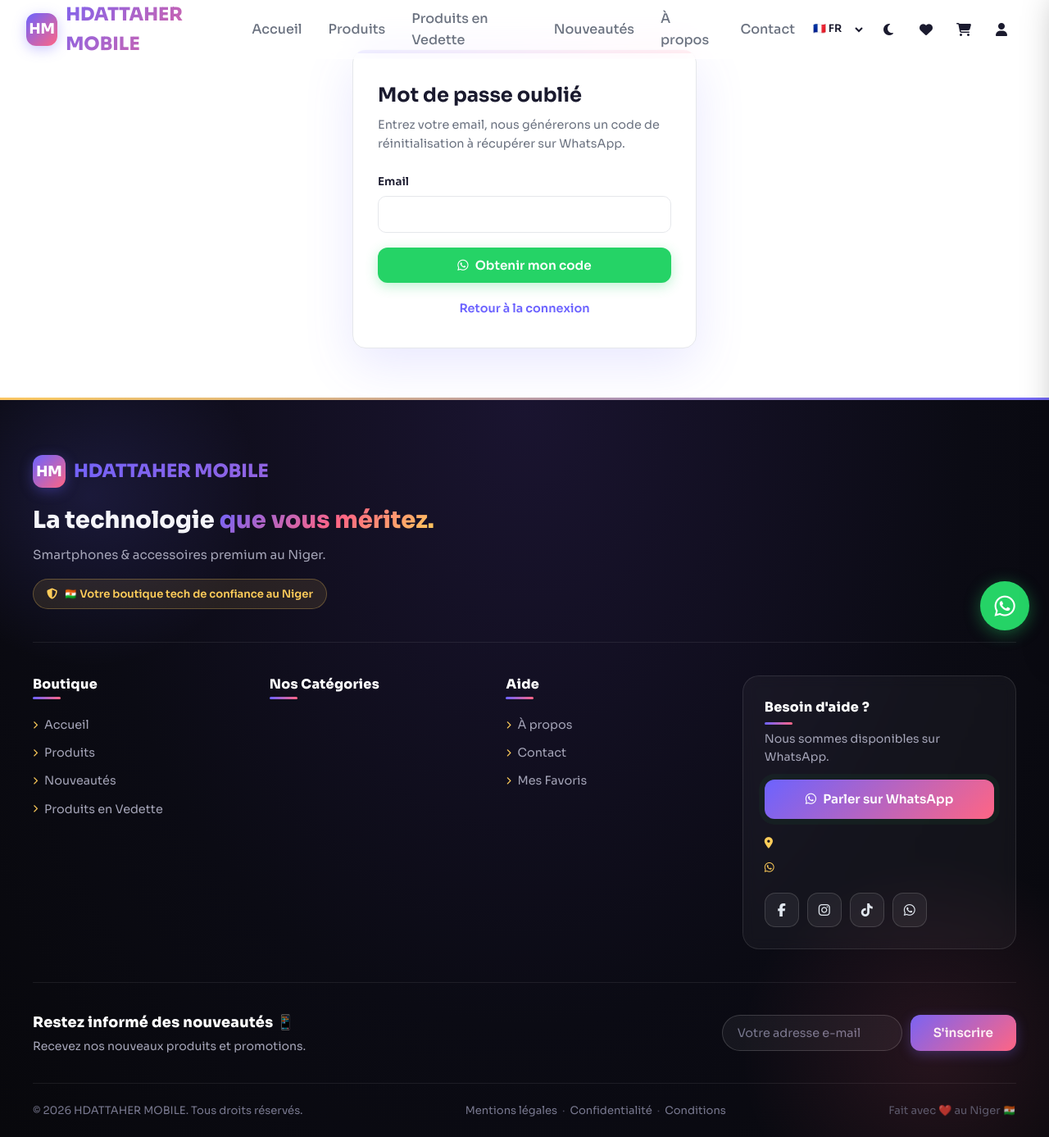
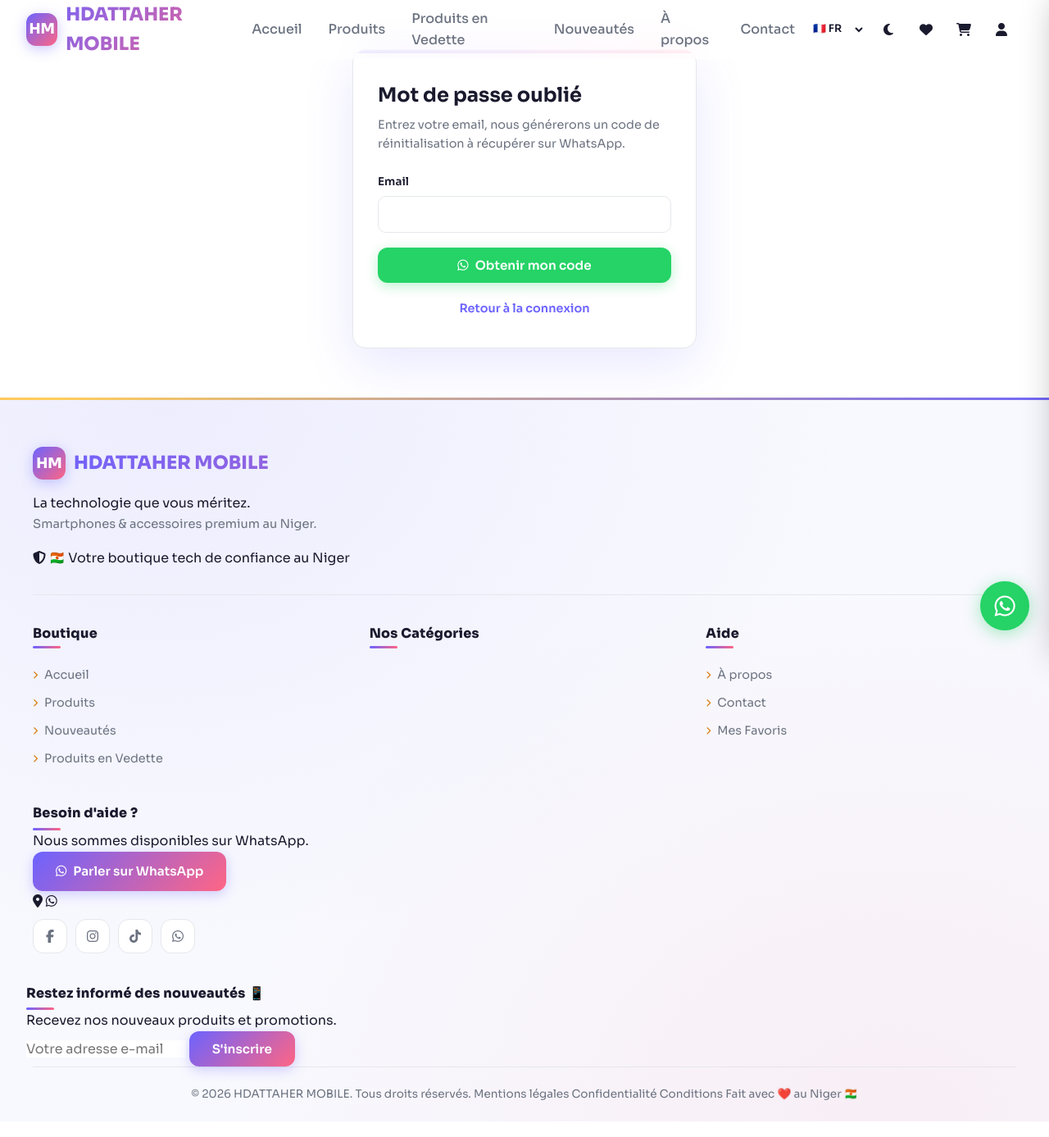
Before and after one commit to hdattaheralmansour6-cloud/hdattaher_mobile, a Python web app: template templates/public/account/forgot_password.html in a window 1280 px wide. Shown: the whole page at 82% size. Run offline with Jinja, Linux system fonts and the light colour scheme; the template is opened without the code that fills it, so the values that code supplies are empty.

Commit message:
Add files via upload

```diff
--- a/static/css/style.css
+++ b/static/css/style.css
@@ -1480,14 +1480,25 @@ textarea {
 }
 
 /* ============================================================
-   FOOTER — Refonte premium (fond sombre, indépendant du thème)
+   FOOTER — suit le thème clair/sombre du site
    ============================================================ */
 .footer {
   position: relative;
-  background: radial-gradient(ellipse at top, #1a1430 0%, #0b0b14 60%, #08080c 100%);
-  padding: 70px 2rem 0;
-  color: #e8e8f0;
+  background:
+    radial-gradient(ellipse at 15% 0%, rgba(108, 99, 255, 0.08), transparent 55%),
+    radial-gradient(ellipse at 85% 100%, rgba(255, 101, 132, 0.07), transparent 55%),
+    var(--bg-secondary);
+  padding: 60px 2rem 0;
+  color: var(--text);
   overflow: hidden;
+}
+
+[data-theme="dark"] .footer {
+  background:
+    radial-gradient(ellipse at 15% 0%, rgba(108, 99, 255, 0.18), transparent 55%),
+    radial-gradient(ellipse at 85% 100%, rgba(255, 101, 132, 0.14), transparent 55%),
+    #0f172a;
+  color: #e2e8f0;
 }
 
 /* Liseré dégradé signature en haut du footer */
@@ -1513,29 +1524,6 @@ textarea {
   }
 }
 
-.footer-glow-a,
-.footer-glow-b {
-  position: absolute;
-  border-radius: 50%;
-  pointer-events: none;
-}
-
-.footer-glow-a {
-  top: -10%;
-  left: -8%;
-  width: 420px;
-  height: 420px;
-  background: radial-gradient(circle, rgba(108, 99, 255, 0.16) 0%, transparent 70%);
-}
-
-.footer-glow-b {
-  bottom: -15%;
-  right: -8%;
-  width: 480px;
-  height: 480px;
-  background: radial-gradient(circle, rgba(255, 101, 132, 0.12) 0%, transparent 70%);
-}
-
 @media (prefers-reduced-motion: reduce) {
   .footer::before {
     animation: none;
@@ -1546,47 +1534,28 @@ textarea {
 .footer-top {
   max-width: 1200px;
   margin: 0 auto;
-  padding-bottom: 40px;
-  border-bottom: 1px solid rgba(255, 255, 255, 0.08);
-  position: relative;
+  padding-bottom: 32px;
+  border-bottom: 1px solid var(--border);
+}
+
+[data-theme="dark"] .footer-top {
+  border-bottom-color: rgba(255, 255, 255, 0.1);
 }
 
 .footer-brand-v2 .nav-logo {
   margin-bottom: 1rem;
 }
 
-.footer-tagline {
-  font-size: clamp(1.3rem, 2.4vw, 1.8rem);
-  font-weight: 800;
-  color: #f5f5fa;
-  margin-bottom: 8px;
-}
-
-.footer-tagline .gradient-text {
-  background: linear-gradient(135deg, var(--primary), var(--secondary) 55%, var(--gold));
-  -webkit-background-clip: text;
-  -webkit-text-fill-color: transparent;
-  background-clip: text;
-}
-
 .footer-desc {
-  color: #a5a5b8;
-  font-size: 0.95rem;
+  color: var(--text-secondary);
+  font-size: 0.92rem;
   max-width: 460px;
+  line-height: 1.7;
   margin-bottom: 16px;
 }
 
-.footer-country-badge {
-  display: inline-flex;
-  align-items: center;
-  gap: 8px;
-  padding: 7px 16px;
-  border-radius: 999px;
-  background: rgba(255, 205, 90, 0.1);
-  border: 1px solid rgba(255, 205, 90, 0.28);
-  color: var(--gold);
-  font-weight: 600;
-  font-size: 0.82rem;
+[data-theme="dark"] .footer-desc {
+  color: #94a3b8;
 }
 
 /* ---- Colonnes ---- */
@@ -1594,10 +1563,9 @@ textarea {
   max-width: 1200px;
   margin: 0 auto;
   display: grid;
-  grid-template-columns: 1fr 1fr 1fr 1.3fr;
+  grid-template-columns: 1fr 1fr 1fr;
   gap: 2rem;
-  padding: 40px 0;
-  border-bottom: 1px solid rgba(255, 255, 255, 0.08);
+  padding: 36px 0;
 }
 
 .footer-col-toggle {
@@ -1613,12 +1581,16 @@ textarea {
 }
 
 .footer h4 {
-  color: #fff;
+  color: var(--text);
   font-weight: 800;
   font-size: 1rem;
   letter-spacing: 0.3px;
   position: relative;
   padding-bottom: 8px;
+}
+
+[data-theme="dark"] .footer h4 {
+  color: #fff;
 }
 
 .footer h4::after {
@@ -1639,7 +1611,7 @@ textarea {
 
 .footer-col-arrow {
   display: none;
-  color: #a5a5b8;
+  color: var(--text-secondary);
   transition: transform 0.3s ease;
 }
 
@@ -1649,17 +1621,26 @@ textarea {
 
 .footer-links li {
   margin-bottom: 10px;
-  color: #a5a5b8;
+  color: var(--text-secondary);
   font-size: 0.9rem;
 }
 
 .footer-links li>i {
+  color: #d97706;
+  width: 18px;
+}
+
+[data-theme="dark"] .footer-links li,
+[data-theme="dark"] .footer-links a {
+  color: #94a3b8;
+}
+
+[data-theme="dark"] .footer-links li>i {
   color: var(--gold);
-  width: 18px;
 }
 
 .footer-links a {
-  color: #a5a5b8;
+  color: var(--text-secondary);
   font-size: 0.9rem;
   display: inline-flex;
   align-items: center;
@@ -1673,8 +1654,12 @@ textarea {
   font-family: 'Font Awesome 6 Free';
   font-weight: 900;
   font-size: 0.6rem;
+  color: #d97706;
+  transition: var(--transition);
+}
+
+[data-theme="dark"] .footer-links a::before {
   color: var(--gold);
-  transition: var(--transition);
 }
 
 [dir="rtl"] .footer-links a::before {
@@ -1682,78 +1667,41 @@ textarea {
 }
 
 .footer-links a:hover {
+  color: #d97706;
+  transform: translateX(4px);
+}
+
+[data-theme="dark"] .footer-links a:hover {
   color: var(--gold);
-  transform: translateX(4px);
 }
 
 [dir="rtl"] .footer-links a:hover {
   transform: translateX(-4px);
 }
 
-/* ---- Carte contact ---- */
-.footer-contact-card {
-  background: rgba(255, 255, 255, 0.04);
-  border: 1px solid rgba(255, 255, 255, 0.1);
-  border-radius: 20px;
-  padding: 1.6rem;
-  backdrop-filter: blur(8px);
-}
-
-.footer-contact-card p {
-  color: #a5a5b8;
-  font-size: 0.88rem;
-  margin: 6px 0 16px;
-}
-
-.footer-whatsapp-btn {
-  width: 100%;
-  justify-content: center;
-  margin-bottom: 1.2rem;
-  animation: whatsappPulseGlow 2.5s ease-in-out infinite;
-}
-
-@keyframes whatsappPulseGlow {
-
-  0%,
-  100% {
-    box-shadow: 0 0 0 0 rgba(37, 211, 102, 0.35);
-  }
-
-  50% {
-    box-shadow: 0 0 0 8px rgba(37, 211, 102, 0);
-  }
-}
-
-.footer-contact-info {
-  display: flex;
-  flex-direction: column;
-  gap: 8px;
-  font-size: 0.85rem;
-  color: #a5a5b8;
-  margin-bottom: 1.2rem;
-}
-
-.footer-contact-info i {
-  color: var(--gold);
-  width: 16px;
-}
-
 .social-links {
   display: flex;
   gap: 10px;
+  margin-top: 0.5rem;
 }
 
 .social-links a {
   width: 42px;
   height: 42px;
   border-radius: 13px;
+  background: var(--bg-card);
+  border: 1px solid var(--border);
+  color: var(--text-secondary);
+  display: flex;
+  align-items: center;
+  justify-content: center;
+  transition: var(--transition);
+}
+
+[data-theme="dark"] .social-links a {
   background: rgba(255, 255, 255, 0.06);
-  border: 1px solid rgba(255, 255, 255, 0.14);
+  border-color: rgba(255, 255, 255, 0.14);
   color: #e2e8f0;
-  display: flex;
-  align-items: center;
-  justify-content: center;
-  transition: var(--transition);
 }
 
 .social-links a:hover {
@@ -1764,106 +1712,40 @@ textarea {
   box-shadow: 0 8px 20px rgba(108, 99, 255, 0.45);
 }
 
-/* ---- Newsletter ---- */
-.footer-newsletter {
-  max-width: 1200px;
-  margin: 0 auto;
-  padding: 34px 0;
-  border-bottom: 1px solid rgba(255, 255, 255, 0.08);
-}
-
-.footer-newsletter-inner {
-  display: flex;
-  align-items: center;
-  justify-content: space-between;
-  gap: 1.5rem;
-  flex-wrap: wrap;
-}
-
-.footer-newsletter-inner h4 {
-  font-size: 1.1rem;
-  margin-bottom: 4px;
-  padding-bottom: 0;
-}
-
-.footer-newsletter-inner h4::after {
-  display: none;
-}
-
-.footer-newsletter-inner p {
-  color: #a5a5b8;
-  font-size: 0.88rem;
-}
-
-.footer-newsletter-form {
-  display: flex;
-  gap: 10px;
-  flex-wrap: wrap;
-}
-
-.footer-newsletter-form input {
-  padding: 12px 18px;
-  border-radius: 999px;
-  border: 1px solid rgba(255, 255, 255, 0.16);
-  background: rgba(255, 255, 255, 0.05);
-  color: #fff;
-  min-width: 220px;
-  font-size: 0.9rem;
-}
-
-.footer-newsletter-form input::placeholder {
-  color: #797990;
-}
-
-.footer-newsletter-form input:focus {
-  outline: none;
-  border-color: var(--primary);
-}
-
 /* ---- Barre finale ---- */
 .footer-bottom {
   max-width: 1200px;
   margin: 0 auto;
-  display: flex;
-  align-items: center;
-  justify-content: space-between;
-  flex-wrap: wrap;
-  gap: 10px;
+  text-align: center;
   padding: 22px 0;
-  color: #797990;
-  font-size: 0.82rem;
-}
-
-.footer-legal-links {
-  display: flex;
-  gap: 6px;
-  color: #797990;
-}
-
-.footer-legal-links span:not(:last-child)::after {
-  content: '·';
-  margin-left: 6px;
-  color: #4b4b5e;
-}
-
-.footer-made {
-  opacity: 0.7;
+  border-top: 1px solid var(--border);
+  color: var(--text-secondary);
+  font-size: 0.85rem;
+}
+
+[data-theme="dark"] .footer-bottom {
+  border-top-color: rgba(255, 255, 255, 0.1);
+  color: #94a3b8;
 }
 
 @media (max-width: 900px) {
   .footer {
-    padding: 50px 1.2rem 0;
+    padding: 44px 1.2rem 0;
   }
 
   .footer-columns {
     grid-template-columns: 1fr;
     gap: 0;
-    padding: 20px 0;
+    padding: 16px 0 8px;
   }
 
   .footer-col {
-    border-bottom: 1px solid rgba(255, 255, 255, 0.08);
+    border-bottom: 1px solid var(--border);
     padding: 16px 0;
+  }
+
+  [data-theme="dark"] .footer-col {
+    border-bottom-color: rgba(255, 255, 255, 0.1);
   }
 
   .footer-col-toggle {
@@ -1888,29 +1770,6 @@ textarea {
   .footer-col.open .footer-accordion-content {
     max-height: 400px;
     margin-top: 14px;
-  }
-
-  .footer-contact-card {
-    margin-top: 6px;
-  }
-
-  .footer-newsletter-inner {
-    flex-direction: column;
-    align-items: flex-start;
-  }
-
-  .footer-newsletter-form {
-    width: 100%;
-  }
-
-  .footer-newsletter-form input {
-    flex: 1;
-    min-width: 0;
-  }
-
-  .footer-bottom {
-    flex-direction: column;
-    text-align: center;
   }
 }
 
```
